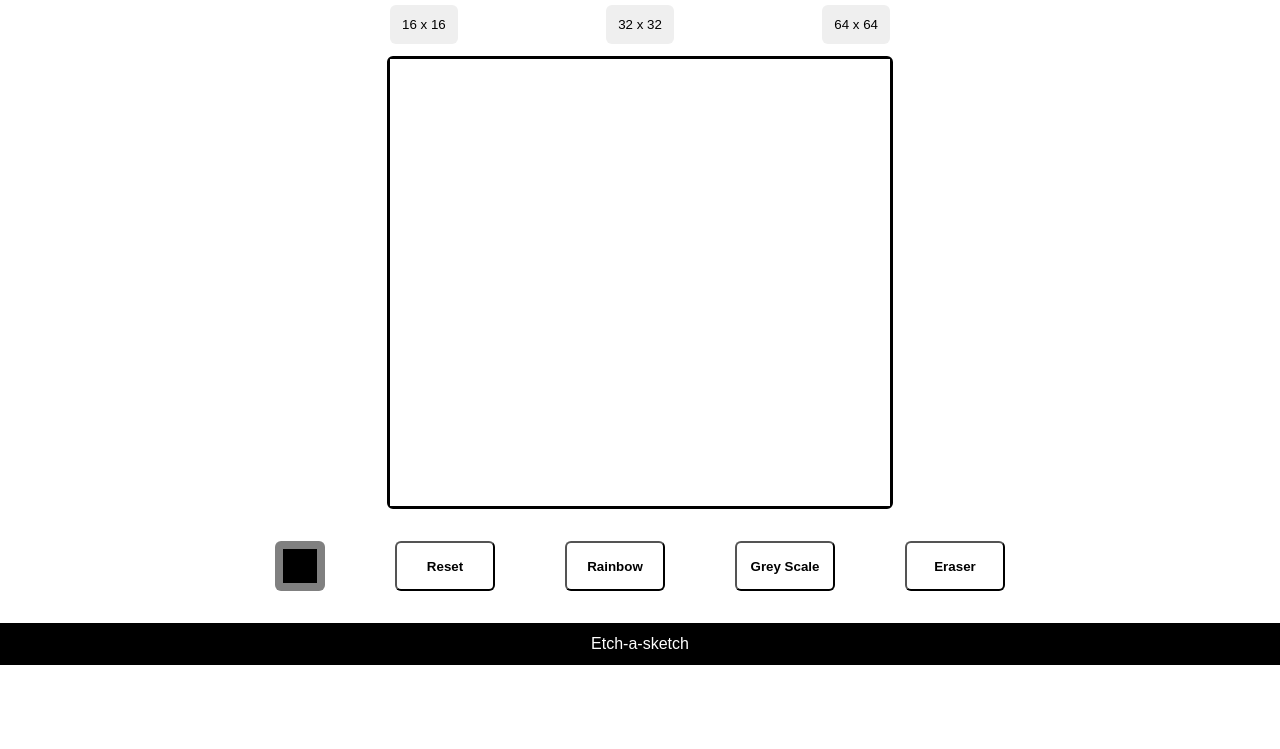
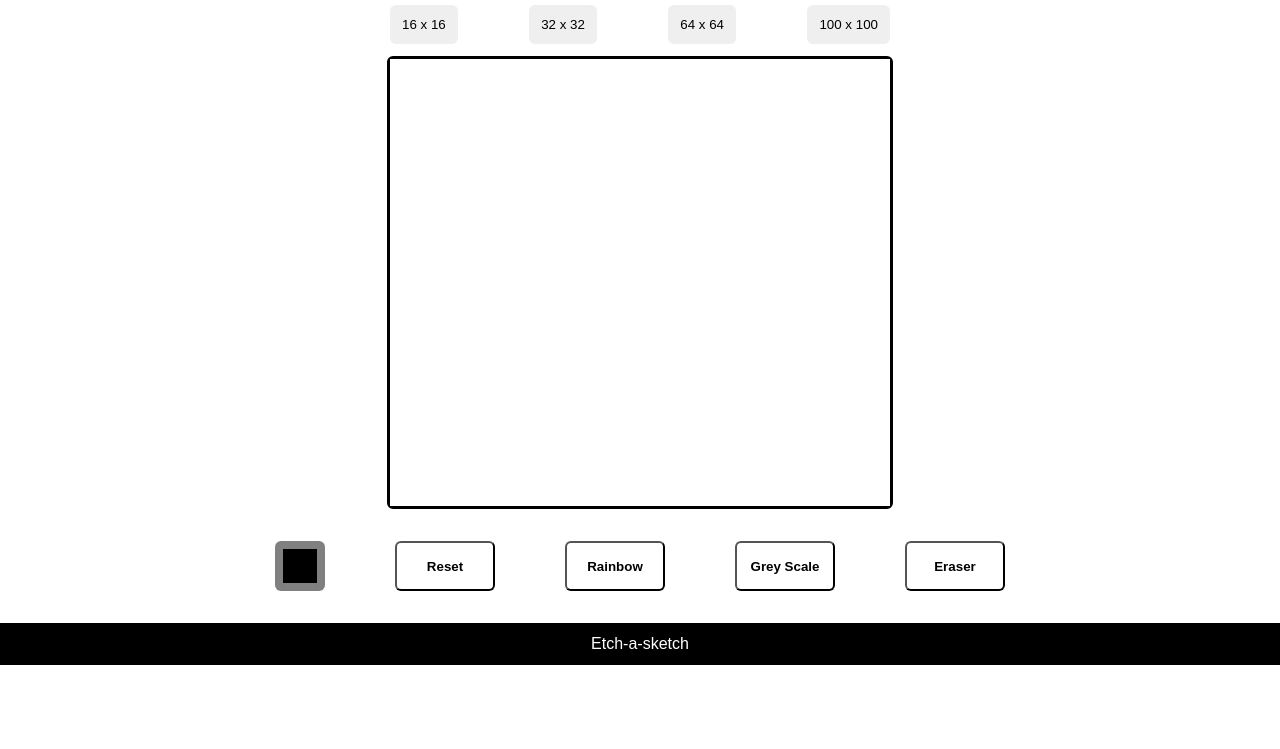
Before and after one commit to Etativel/etch-a-sketch, a plain HTML site: page index.html in a window 1280 px wide. Shown: the part 51-800 px from the top of the page. Drawn offline with Linux system fonts and the light colour scheme.

Commit message:
add new grid size

```diff
--- a/index.html
+++ b/index.html
@@ -19,6 +19,9 @@
             </button>
             <button class="size-btn" id ="board-64">
                 64 x 64
+            </button>
+            <button class="size-btn" id ="board-100">
+                100 x 100
             </button>
         </div>
         <div class="grid"></div>
```
